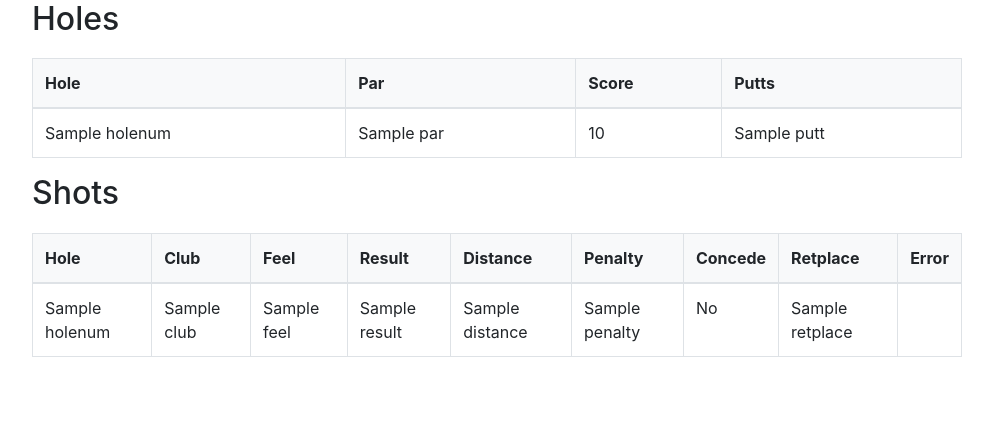
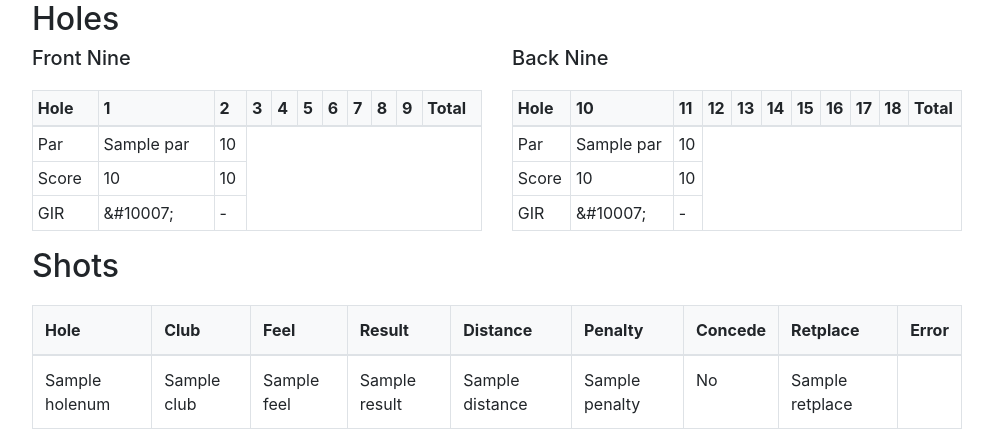
Before and after one commit to JoonYong-Kim/lalagolf, a Flask app: template src/webapp/templates/round_detail.html in a window 1280 px wide. Shown: the part 1296-1741 px from the top of the page, without its empty margins (143-1136 px from the left). Before the commit the page ends 1653 px from the top, so only its background shows below. Run offline with Flask 3, Linux system fonts and the light colour scheme; the template is opened without the code that fills it: most values are stand-ins (such as "Sample title", 1, 10 or a date in 2020); parts of the project's set-up code (start-up, migrations or seed data) failed here and were passed over; some libraries are stand-ins or nearby versions.

Commit message:
라운드 정보 개선

```diff
--- a/src/webapp/templates/round_detail.html
+++ b/src/webapp/templates/round_detail.html
@@ -104,26 +104,82 @@
     </div>
 
     <h2>Holes</h2>
-    <table class="table table-bordered">
+    <div class="row">
+        <div class="col-md-6">
+            <h5>Front Nine</h5>
+            <table class="table table-bordered table-sm">
                 <thead>
                     <tr>
                         <th>Hole</th>
-                <th>Par</th>
-                <th>Score</th>
-                <th>Putts</th>
+                        {% for i in range(1, 10) %}
+                        <th>{{ i }}</th>
+                        {% endfor %}
+                        <th>Total</th>
                     </tr>
                 </thead>
                 <tbody>
-        {% for hole in holes %}
                     <tr>
-                <td>{{ hole.holenum }}</td>
+                        <td>Par</td>
+                        {% for hole in front_nine_holes %}
                         <td>{{ hole.par }}</td>
+                        {% endfor %}
+                        <td>{{ front_nine_holes | sum(attribute='par') }}</td>
+                    </tr>
+                    <tr>
+                        <td>Score</td>
+                        {% for hole in front_nine_holes %}
                         <td>{{ hole.score }}</td>
-                <td>{{ hole.putt }}</td>
+                        {% endfor %}
+                        <td>{{ front_nine_holes | sum(attribute='score') }}</td>
                     </tr>
+                    <tr>
+                        <td>GIR</td>
+                        {% for hole in front_nine_holes %}
+                        <td>{{ '&#10003;' if hole.gir else '&#10007;' }}</td>
                         {% endfor %}
+                        <td>-</td>
+                    </tr>
                 </tbody>
             </table>
+        </div>
+        <div class="col-md-6">
+            <h5>Back Nine</h5>
+            <table class="table table-bordered table-sm">
+                <thead>
+                    <tr>
+                        <th>Hole</th>
+                        {% for i in range(10, 19) %}
+                        <th>{{ i }}</th>
+                        {% endfor %}
+                        <th>Total</th>
+                    </tr>
+                </thead>
+                <tbody>
+                    <tr>
+                        <td>Par</td>
+                        {% for hole in back_nine_holes %}
+                        <td>{{ hole.par }}</td>
+                        {% endfor %}
+                        <td>{{ back_nine_holes | sum(attribute='par') }}</td>
+                    </tr>
+                    <tr>
+                        <td>Score</td>
+                        {% for hole in back_nine_holes %}
+                        <td>{{ hole.score }}</td>
+                        {% endfor %}
+                        <td>{{ back_nine_holes | sum(attribute='score') }}</td>
+                    </tr>
+                    <tr>
+                        <td>GIR</td>
+                        {% for hole in back_nine_holes %}
+                        <td>{{ '&#10003;' if hole.gir else '&#10007;' }}</td>
+                        {% endfor %}
+                        <td>-</td>
+                    </tr>
+                </tbody>
+            </table>
+        </div>
+    </div>
 
     <h2>Shots</h2>
     <table class="table table-bordered">
```
Also changed, not shown: src/webapp/routes.py (+62 -18 lines). Lines whose indentation alone changed are shown as unchanged.
